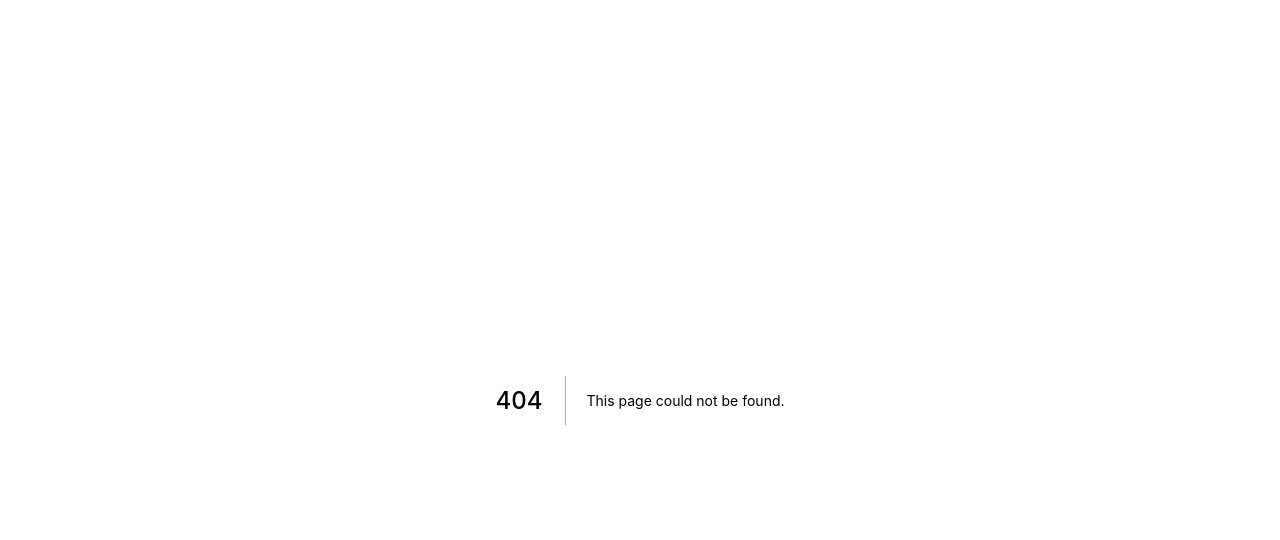
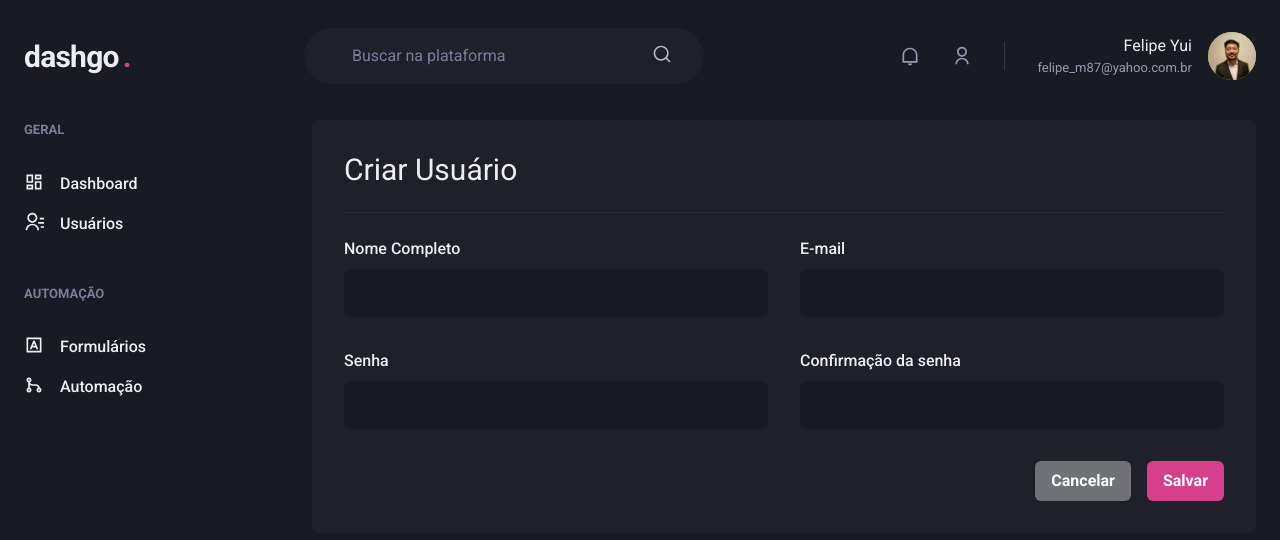
Before and after one commit to felipekejo/dashgo, a Next.js app: page /users/create in a window 1280 px wide. Before the commit this address had no page. Shown: the top 540 px of the page. Built offline with nearby package versions, Linux system fonts and the light colour scheme.

Commit message:
Page: Create User

```diff
--- /dev/null
+++ b/src/pages/users/create.tsx
@@ -0,0 +1,41 @@
+import { Box, Button, Checkbox, Divider, Flex, Heading, HStack, Icon, SimpleGrid, Table, Tbody, Td, Text, Th, Thead, Tr, VStack } from "@chakra-ui/react";
+import { RiAddLine, RiPencilLine } from "react-icons/ri";
+import { Input } from "../../components/Form/Input";
+import { Header } from "../../components/Header";
+import { Pagination } from "../../components/Pagination";
+import { Sidebar } from "../../components/Sidebar";
+
+export default function CreateUser() {
+  return (
+    <Box>
+      <Header />
+      <Flex w="100%" my="6" maxWidth={1480} mx="auto" px="6">
+        <Sidebar />
+
+        <Box flex="1" borderRadius={8} bg="gray.800" p="8">
+          <Heading size="lg" fontWeight="normal" >Criar Usuário</Heading>
+          <Divider my="6" borderColor="gray.700" />
+          <VStack spacing="8" >
+            <SimpleGrid minChildWidth="240px" spacing="8" w="100%">
+              <Input name="name" label="Nome Completo" />
+              <Input name="email" label="E-mail" type="email" />
+
+            </SimpleGrid>
+            <SimpleGrid minChildWidth="240px" spacing="8" w="100%">
+              <Input name="password" label="Senha" type="password" />
+              <Input name="password_confirmation" label="Confirmação da senha" type="password" />
+            </SimpleGrid>
+
+          </VStack>
+          <Flex mt="8" justify="flex-end">
+            <HStack spacing="4">
+              <Button colorScheme="whiteAlpha"> Cancelar</Button>
+              <Button colorScheme="pink"> Salvar</Button>
+
+            </HStack>
+          </Flex>
+        </Box>
+      </Flex>
+    </Box>
+  )
+}
```
